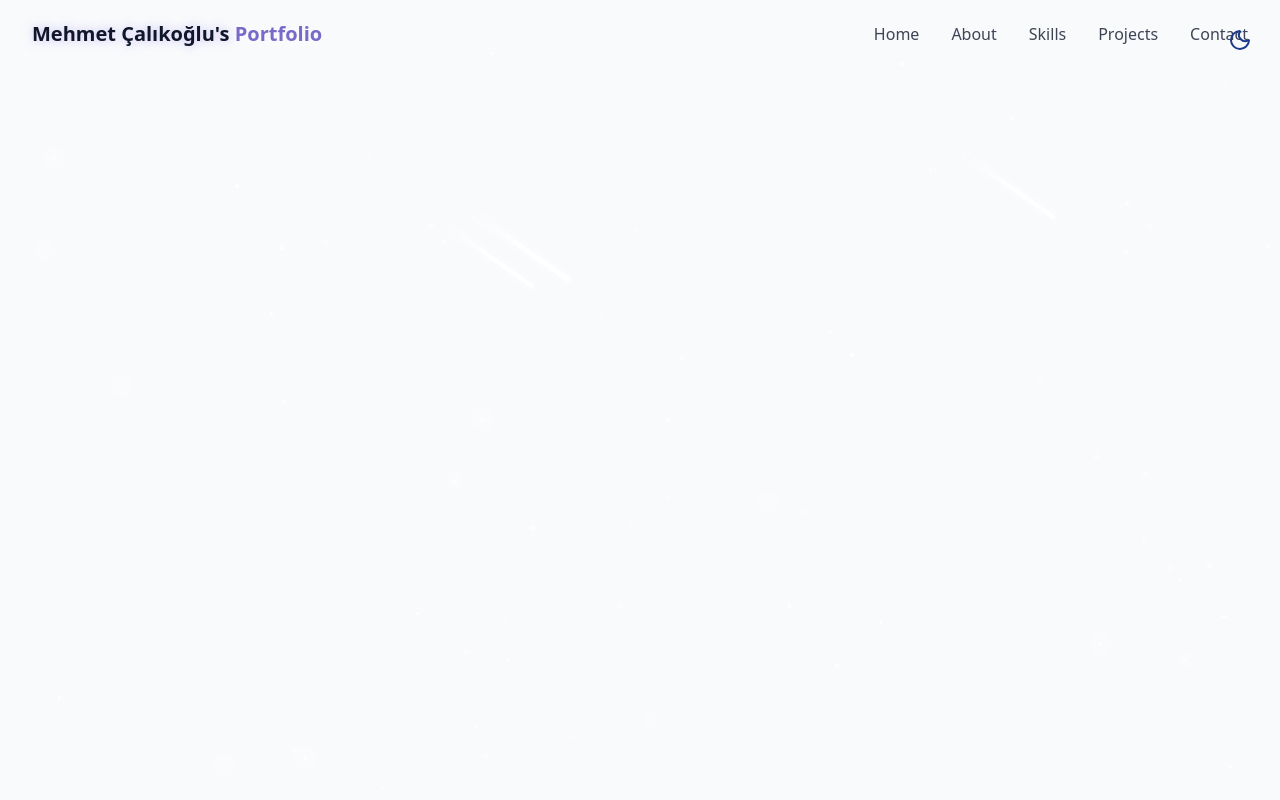
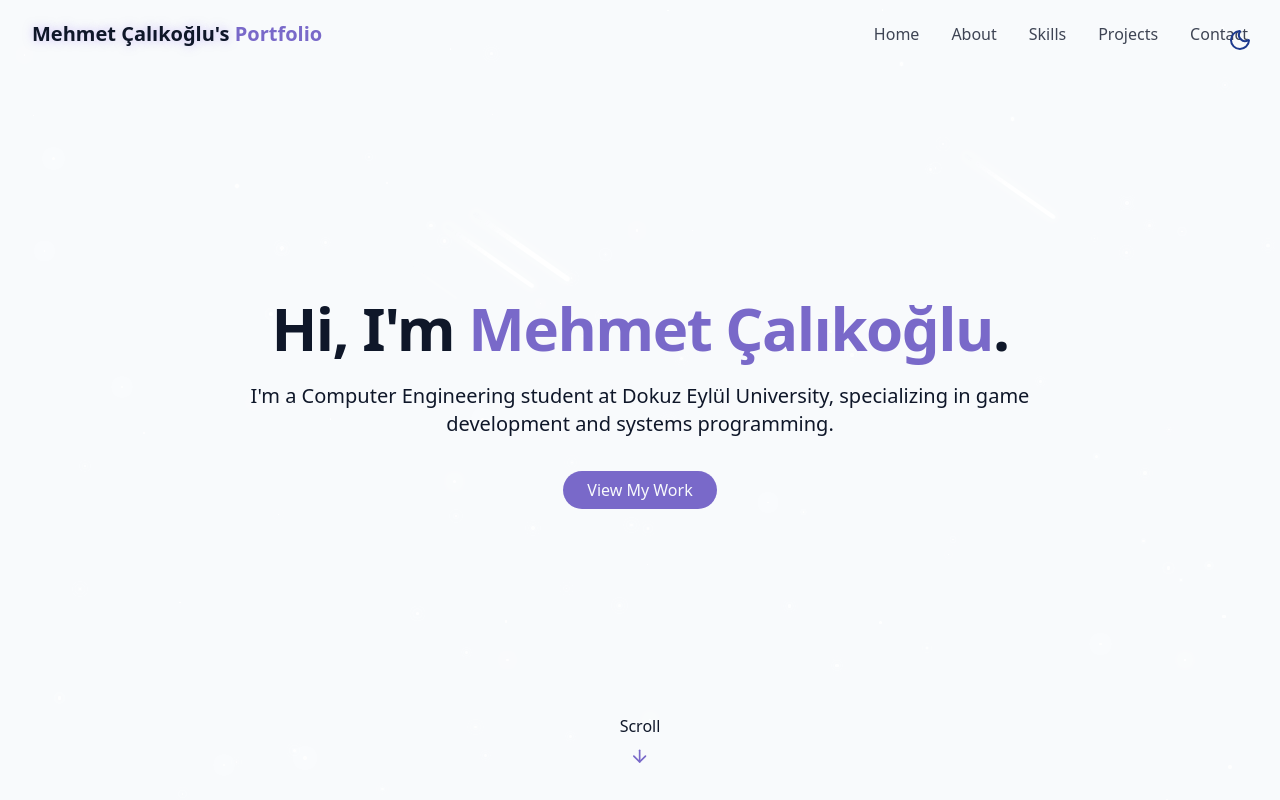
Before and after one commit to memo12210/portfolio, a React (Vite) app: page / in a window 1280 px wide. Built offline with nearby package versions, Linux system fonts and the light colour scheme.

Commit message:
add HeroSection component to home page

```diff
--- /dev/null
+++ b/src/components/HeroSection.jsx
@@ -0,0 +1,44 @@
+import { ArrowDown } from "lucide-react";
+
+export const HeroSection = () => {
+  return (
+    <section
+      id="hero"
+      className="relative min-h-screen flex flex-col items-center justify-center px-4"
+    >
+      <div className="container max-w-4xl mx-auto text-center z-10">
+        <div className="space-y-6">
+          {/* Animated Name Introduction */}
+          <h1 className="text-4xl md:text-6xl font-bold tracking-tight">
+            <span className="opacity-0 animate-fade-in"> Hi, I'm</span>
+            <span className="text-primary opacity-0 animate-fade-in-delay-1">
+              {" "}
+              Mehmet
+            </span>
+            <span className="text-primary opacity-0 animate-fade-in-delay-2">
+              {" "}
+              Çalıkoğlu
+            </span>
+            <span className="opacity-0 animate-fade-in-delay-3">.</span>
+          </h1>
+
+          {/* Short Bio and 'View My Work' Button */}
+          <p className="text-lg md:text-xl text-muted-foreground max-2-2xl mx-auto opacity-0 animate-fade-in-delay-4">
+            I'm a Computer Engineering student at Dokuz Eylül University,
+            specializing in game development and systems programming.
+          </p>
+          <div className="pt-4 opacity-0 animate-fade-in-delay-5">
+            <a href="#projects" className="cosmic-button">
+              View My Work
+            </a>
+          </div>
+        </div>
+      </div>
+
+      <div className="absolute bottom-8 left-1/2 transform -translate-x-1/2 flex flex-col items-center animate-bounce">
+        <span className="text-small text-muted-foreground mb-2 "> Scroll </span>
+        <ArrowDown className="h-5 w-5 text-primary" />
+      </div>
+    </section>
+  );
+};
--- a/src/pages/Home.jsx
+++ b/src/pages/Home.jsx
@@ -1,12 +1,12 @@
 /**
  * Home page component.
- * Composes the main layout, including ThemeToggle, StarBackground, and Navbar.
+ * Composes the main layout, including ThemeToggle, StarBackground, Navbar, etc.
  */
 
-import { Star } from "lucide-react";
 import { ThemeToggle } from "../components/ThemeToggle";
 import { StarBackground } from "../components/StarBackground";
 import { Navbar } from "../components/Navbar";
+import { HeroSection } from "../components/HeroSection";
 
 export const Home = () => {
   return (
@@ -18,7 +18,9 @@
       {/* Navbar */}
       <Navbar />
       {/* Main Content */}
-
+      <main>
+        <HeroSection />
+      </main>
       {/* Footer */}
     </div>
   );
```
